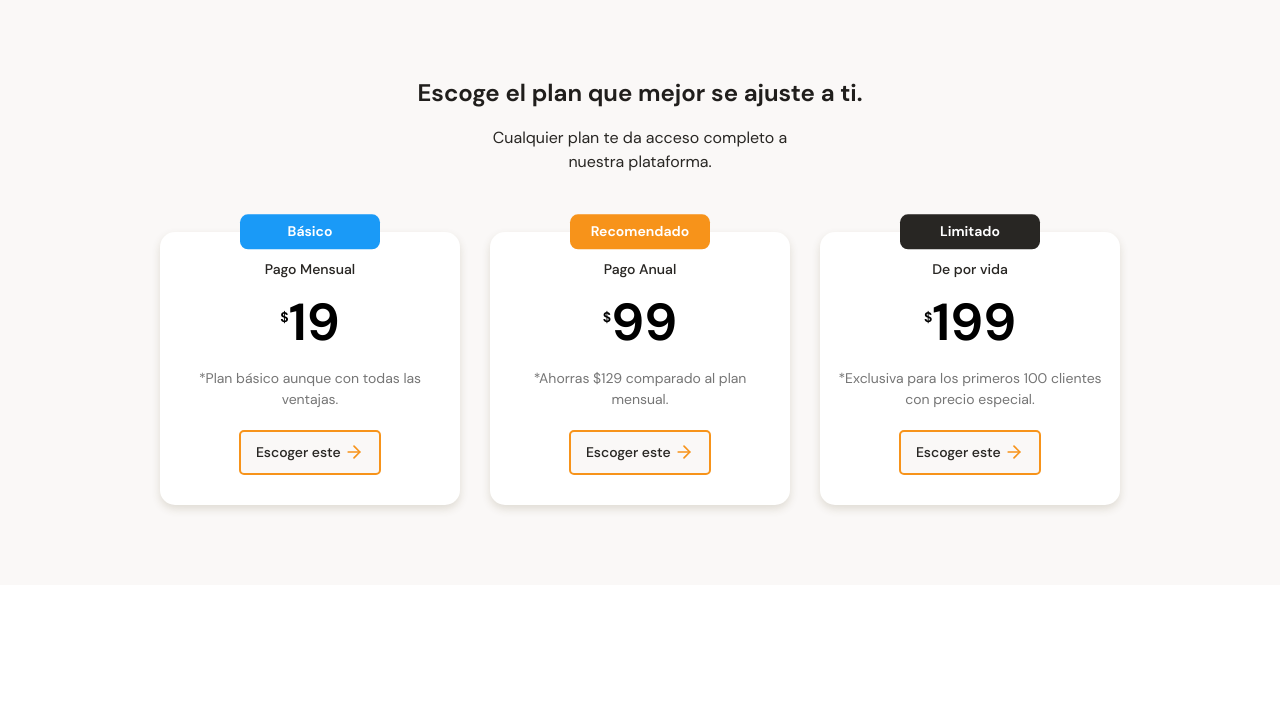
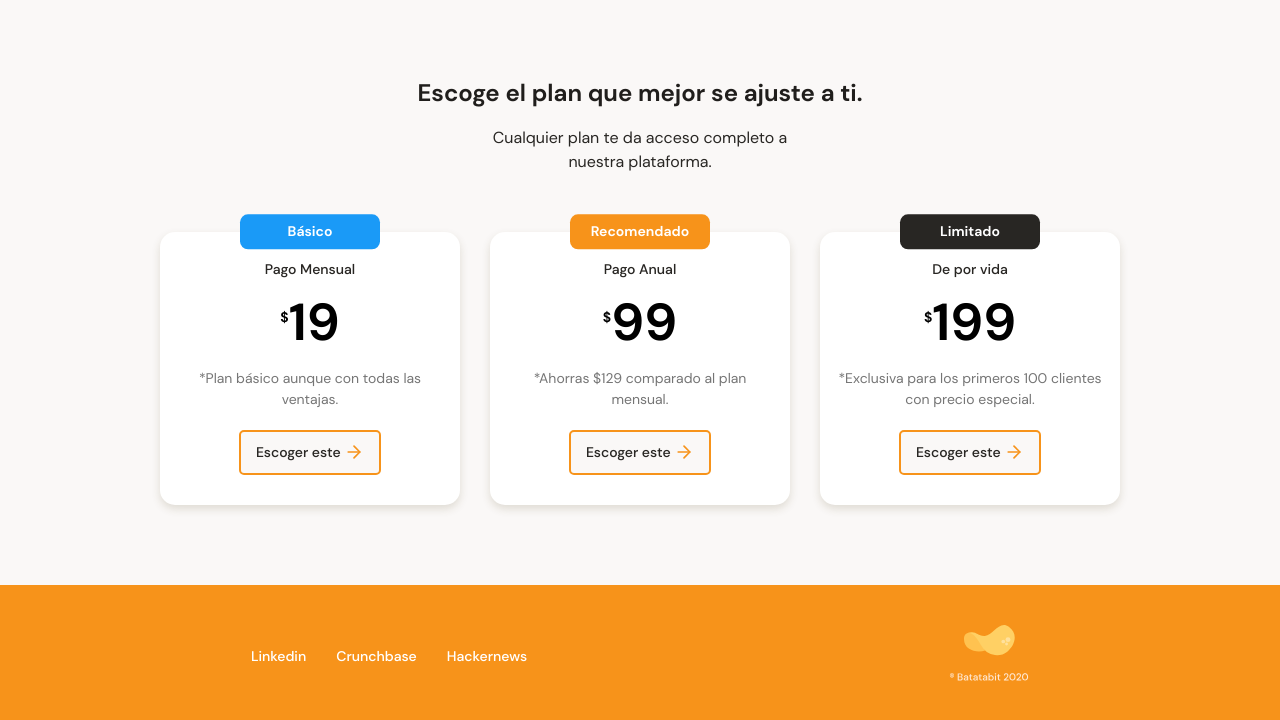
Before and after one commit to osoriodev/batatabit, a website built with Parcel: page src/index.html in a window 1280 px wide. Shown: the part 2273-2993 px from the top of the page. Before the commit the page ends 2858 px from the top, so only its background shows below. Built offline with nearby package versions, Linux system fonts and the light colour scheme.

Commit message:
Add footer section

```diff
--- a/src/index.html
+++ b/src/index.html
@@ -176,7 +176,20 @@
         </div>
       </section>
     </main>
-    <footer class="footer"></footer>
+    <footer class="footer">
+      <ul class="footer__social">
+        <li class="footer__item">
+          <a class="footer__link" href="#">Linkedin</a>
+        </li>
+        <li class="footer__item">
+          <a class="footer__link" href="#">Crunchbase</a>
+        </li>
+        <li class="footer__item">
+          <a class="footer__link" href="#">Hackernews</a>
+        </li>
+      </ul>
+      <img class="footer__img" src="./assets/img/logo-footer.svg" alt="Batatabit logo">
+    </footer>
     <script src="./js/script.js"></script>
   </body>
 </html>
--- /dev/null
+++ b/src/scss/layout/_footer.scss
@@ -0,0 +1,48 @@
+@use '../utils' as *;
+
+.footer {
+  padding: rem(40);
+  display: flex;
+  flex-direction: column;
+  align-items: center;
+  gap: rem(40);
+  background-color: $clr-primary;
+
+  @include respond-to('medium') {
+    flex-direction: row;
+    justify-content: space-around;
+    gap: 0;
+  }
+
+  &__social {
+    display: flex;
+    flex-direction: column;
+    align-items: center;
+    gap: rem(20);
+
+    @include respond-to('medium') {
+      flex-direction: row;
+      gap: rem(30);
+    }
+  }
+
+  &__item {
+    line-height: 1;
+  }
+
+  &__link {
+    font-size: rem(14);
+    font-weight: 500;
+    color: $clr-ntrl-max;
+
+    &:hover {
+      text-decoration: underline;
+    }
+  }
+
+  &__img {
+    @include respond-to('medium') {
+      width: rem(80);
+    }
+  }
+}
--- a/src/scss/layout/_index.scss
+++ b/src/scss/layout/_index.scss
@@ -3,3 +3,4 @@
 @forward 'details';
 @forward 'banner';
 @forward 'plans';
+@forward 'footer';
```
